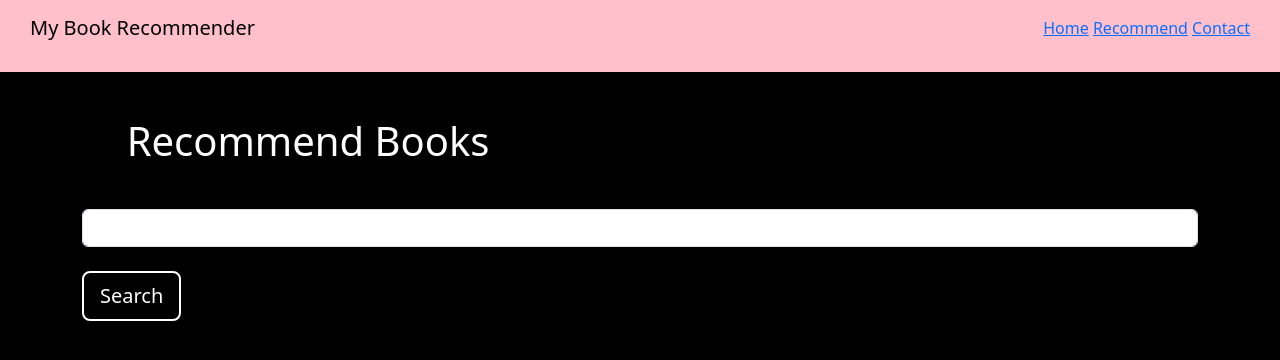
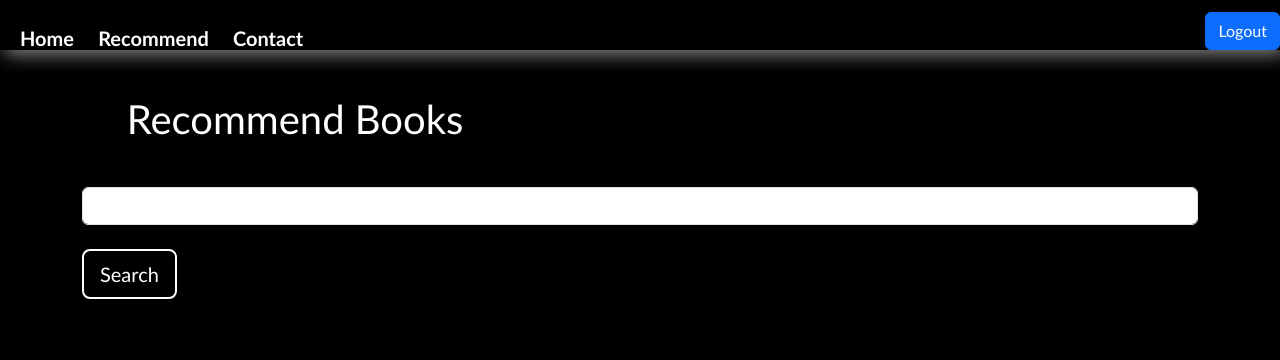
Before and after one commit to maitry4/login-system, a Django app: page /recommend/ in a window 1280 px wide. Shown: the top 360 px of the page. Run offline with Django 4.2, Linux system fonts and the light colour scheme; the visitor is signed in with stand-in values (Sample User, id 1); parts of the project's set-up code (start-up, migrations or seed data) failed here and were passed over.

Commit message:
updated ui a bit

```diff
--- a/bookbuddy/templates/recommend.html
+++ b/bookbuddy/templates/recommend.html
@@ -8,22 +8,106 @@
     <link href="https://cdn.jsdelivr.net/npm/bootstrap@5.3.2/dist/css/bootstrap.min.css" rel="stylesheet" integrity="sha384-T3c6CoIi6uLrA9TneNEoa7RxnatzjcDSCmG1MXxSR1GAsXEV/Dwwykc2MPK8M2HN" crossorigin="anonymous">
 
     <style>
+        body {
+            margin: 0;
+            padding: 0;
+            font-family: 'Gill Sans', 'Gill Sans MT', Calibri, 'Trebuchet MS', sans-serif;
+            background-color: white;
+        }
+
         input[type="submit"]:hover  {
             background: rgba(0, 106, 255, 0.481);
+        }
+
+        /* navbar start */
+        .navbar {
+            display: flex;
+            justify-content: space-between;
+            width: 100%;
+            height: 50px;
+            box-shadow: 5px 5px 18px grey;
+            background-color: black;
+
+        }
+
+        .li {
+            text-decoration: none;
+            color: white;
+            font-size: 20px;
+            font-weight: bold;
+            margin: 10px;
+        }
+
+        .list {
+            margin-top: 15px;
+            margin-left: 10px;
+        }
+
+        .sign {
+            text-decoration: none;
+            color: black;
+            margin-top: 6px;
+            margin-right: 10px;
+        }
+
+        .sign1 {
+            text-decoration: none;
+            color: rgba(0, 0, 0, 0.69);
+            margin-top: 6px;
+            margin-right: 10px;
+            border: none;
+            height: 30px;
+            width: 90px;
+            border-radius: 30px;
+            cursor: pointer;
+            font-weight: 600;
+            transition: 0.3s;
+        }
+
+        .sign1:hover {
+            color: white;
+            background-color: crimson;
+            transition: 0.3s;
+        }
+
+        /* navbar end */
+        @keyframes pageEnterAnimation {
+            from {
+                opacity: 0;
+                transform: translateY(20px);
+            }
+
+            to {
+                opacity: 1;
+                transform: translateY(0);
+            }
+        }
+
+        /* Apply the animation to the linked page */
+        body.linked-page-enter-animation {
+            animation: pageEnterAnimation 0.5s ease;
         }
     </style>
 </head>
 <body style="background-color:black; color:white;">
-    <nav class="navbar" style="background-color:pink" >
-        <p class="navbar-brand" style="margin-left:30px">My Book Recommender</p>
+    <div class="main">
+        <div class="navbar">
+            <div class="list">
+                <a class="li" href="/">Home</a>
+                <a class="li" href="{% url 'recommend' %}">Recommend</a>
+                <a class="li" href="#">Contact</a>
+            </div>
 
-        <ul type="none" style="margin-right:30px">
-            <li style="display:inline-block"> <a href="/"> Home</a></li>
-            <li style="display:inline-block"> <a href="/recommend"> Recommend</a></li>
-            <li style="display:inline-block"> <a href="#"> Contact</a></li>
-
-        <ul>
-    </nav>
+            {% if user.is_authenticated %}
+            <a href="{% url 'logout' %}" class="btn btn-primary">Logout</a>
+            {% else %}
+            <div class="sign">
+                <a href="{% url 'signup' %}"><button class="sign1">Sign Up</button></a>
+                <a href="{% url 'login' %}"><button class="sign1">Log In</button></a>
+            </div>
+            {% endif %}
+        </div>
+    </div>
 
 
     <div class="container">
```
